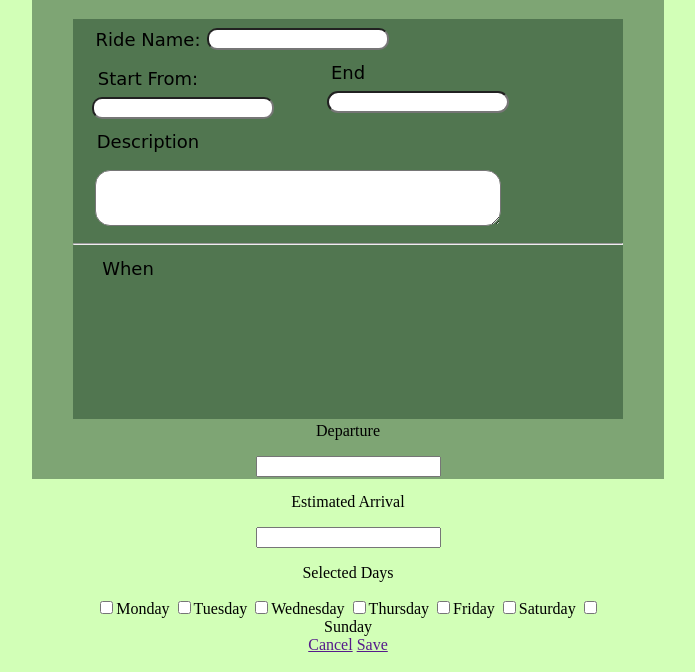
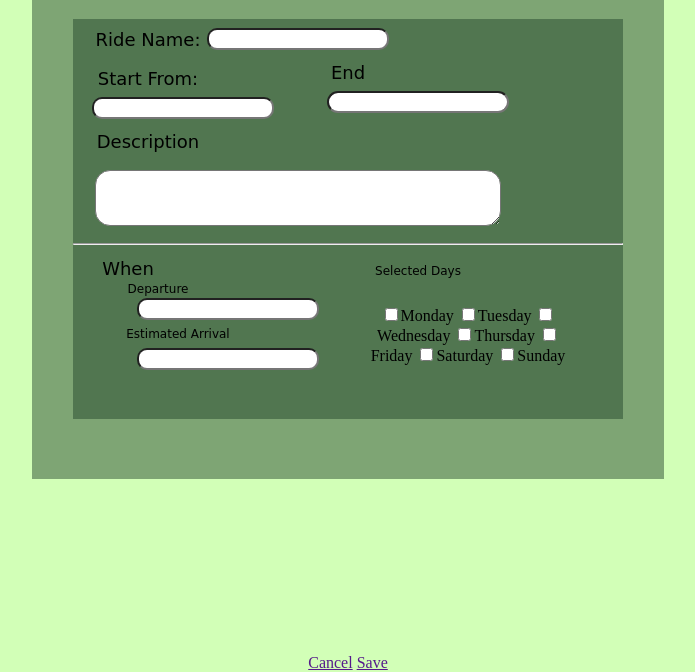
Before and after one commit to wvasqueza/TicoRides, a plain HTML site: page Rides.html in a window 1280 px wide. Shown: the part 178-850 px from the top of the page, without its empty margins (292-987 px from the left). Drawn offline with Linux system fonts and the light colour scheme.

Commit message:
Update Rides.html
Se completa la ventana de Rides

```diff
--- a/Rides.html
+++ b/Rides.html
@@ -27,14 +27,14 @@
             <textarea rows="4" class="Descriptionbox"></textarea>
             <hr/>
             <p class="when">When</p>
-            <div>
-                <p class="">Departure</p>
-                <input type="text">
-                <p>Estimated Arrival</p>
-                <input type="text">
+            <div class="datesPanel">
+                <p class="departure">Departure</p>
+                <input type="text" class="departureTextbox">
+                <p class="estimatedArrival">Estimated Arrival</p>
+                <input type="text" class="estimatedArrivalBox">
             </div>
-            <div>
-                <p>Selected Days</p>
+            <div class="daysPanel">
+                <p class="selectedDays">Selected Days</p>
                 <input type="checkbox" value="Monday">Monday
                 <input type="checkbox" value="Tuesday">Tuesday
                 <input type="checkbox" value="Wednesday">Wednesday
```
